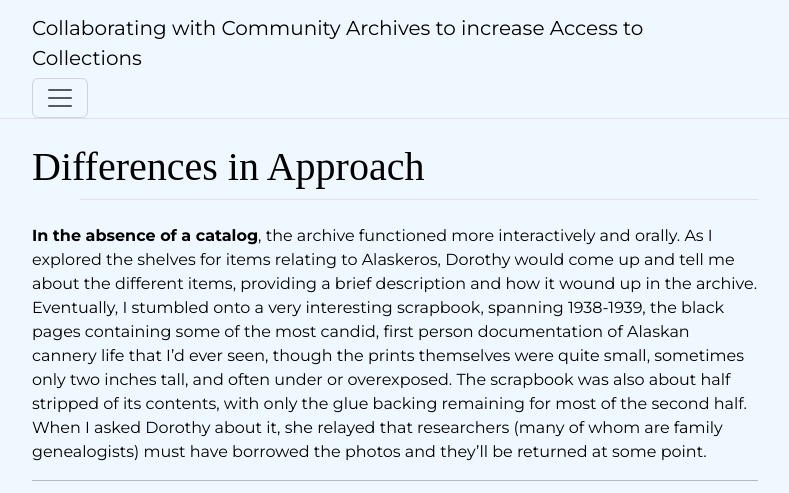
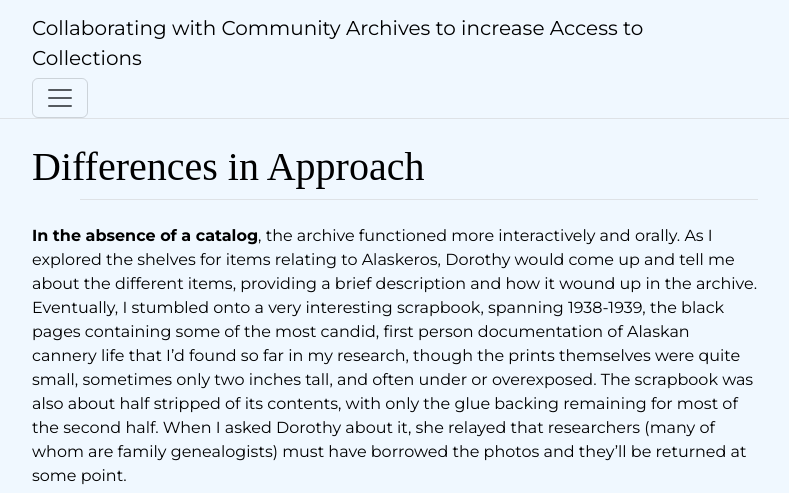
Before and after one commit to aweymo-ui/community, a Jekyll site: the page built from content/3_approach.md, in a window 1280 px wide, cut to the strip 0-493 px from the top of the page. Shown: the whole strip, without its empty margins (245-1034 px from the left). Built offline with Jekyll 4.4.1, drawn with Linux system fonts in a browser that asks for light colours; some web fonts are replaced.

Commit message:
transcript changes

```diff
--- a/content/3_approach.md
+++ b/content/3_approach.md
@@ -4,7 +4,7 @@ nav: Approach
 gallery: true
 ---
 
-**In the absence of a catalog**, the archive functioned more interactively and orally. As I explored the shelves for items relating to Alaskeros, Dorothy would come up and tell me about the different items, providing a brief description and how it wound up in the archive. Eventually, I stumbled onto a very  interesting scrapbook, spanning 1938-1939, the black pages containing some of the most candid, first person documentation of Alaskan cannery life that I’d ever seen, though the prints themselves were quite small, sometimes only two inches tall, and often under or overexposed. The scrapbook was also about half stripped of its contents, with only the glue backing remaining for most of the second half. When I asked Dorothy about it, she relayed that researchers (many of whom are family genealogists) must have borrowed the photos and they’ll be returned at some point.
+**In the absence of a catalog**, the archive functioned more interactively and orally. As I explored the shelves for items relating to Alaskeros, Dorothy would come up and tell me about the different items, providing a brief description and how it wound up in the archive. Eventually, I stumbled onto a very  interesting scrapbook, spanning 1938-1939, the black pages containing some of the most candid, first person documentation of Alaskan cannery life that I’d found so far in my research, though the prints themselves were quite small, sometimes only two inches tall, and often under or overexposed. The scrapbook was also about half stripped of its contents, with only the glue backing remaining for most of the second half. When I asked Dorothy about it, she relayed that researchers (many of whom are family genealogists) must have borrowed the photos and they’ll be returned at some point.
 
 -------------
 
```
Also changed, not shown: content/2_fanhs.md (+3 -3 lines), content/4_scrapbook.md (+1 -1 lines), content/6_collaboration.md (+2 -2 lines).
